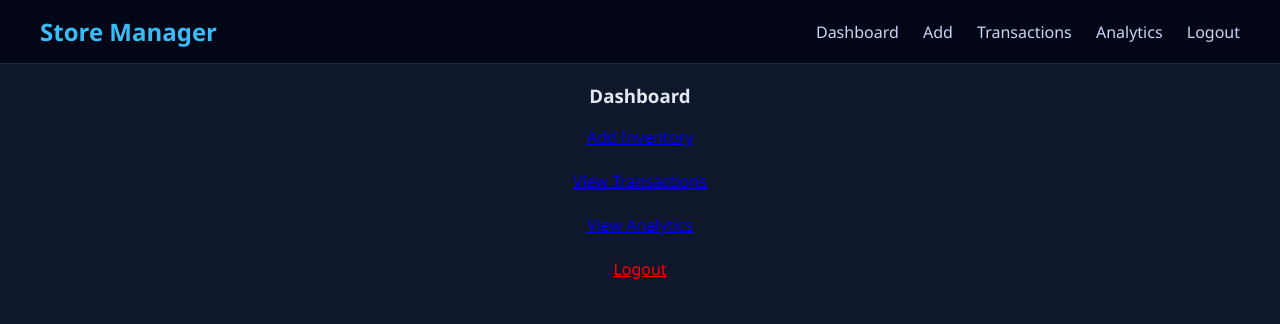
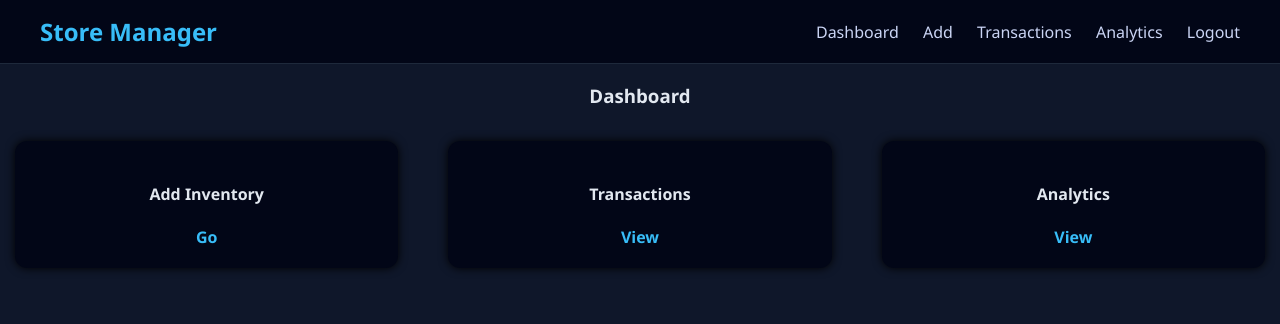
Before and after one commit to manojar346-hue/Clothes-, a Flask app: page /dashboard in a window 1280 px wide. Shown: the top 324 px of the page. Run offline with Flask 3, Linux system fonts and the light colour scheme; the visitor is signed in with stand-in values (Sample User, id 1).

Commit message:
Update dashboard.html

```diff
--- a/templates/dashboard.html
+++ b/templates/dashboard.html
@@ -1,11 +1,23 @@
 {% extends "base.html" %}
 {% block content %}
-<div style="text-align:center;">
-    <h3>Dashboard</h3>
 
-    <a href="/add_item">Add Inventory</a><br><br>
-    <a href="/transactions">View Transactions</a><br><br>
-    <a href="/analytics">View Analytics</a><br><br>
-    <a href="/logout" style="color:red;">Logout</a>
+<h3>Dashboard</h3>
+
+<div class="grid">
+    <div class="card">
+        <h4>Add Inventory</h4>
+        <a href="/add_item">Go</a>
+    </div>
+
+    <div class="card">
+        <h4>Transactions</h4>
+        <a href="/transactions">View</a>
+    </div>
+
+    <div class="card">
+        <h4>Analytics</h4>
+        <a href="/analytics">View</a>
+    </div>
 </div>
+
 {% endblock %}
```
